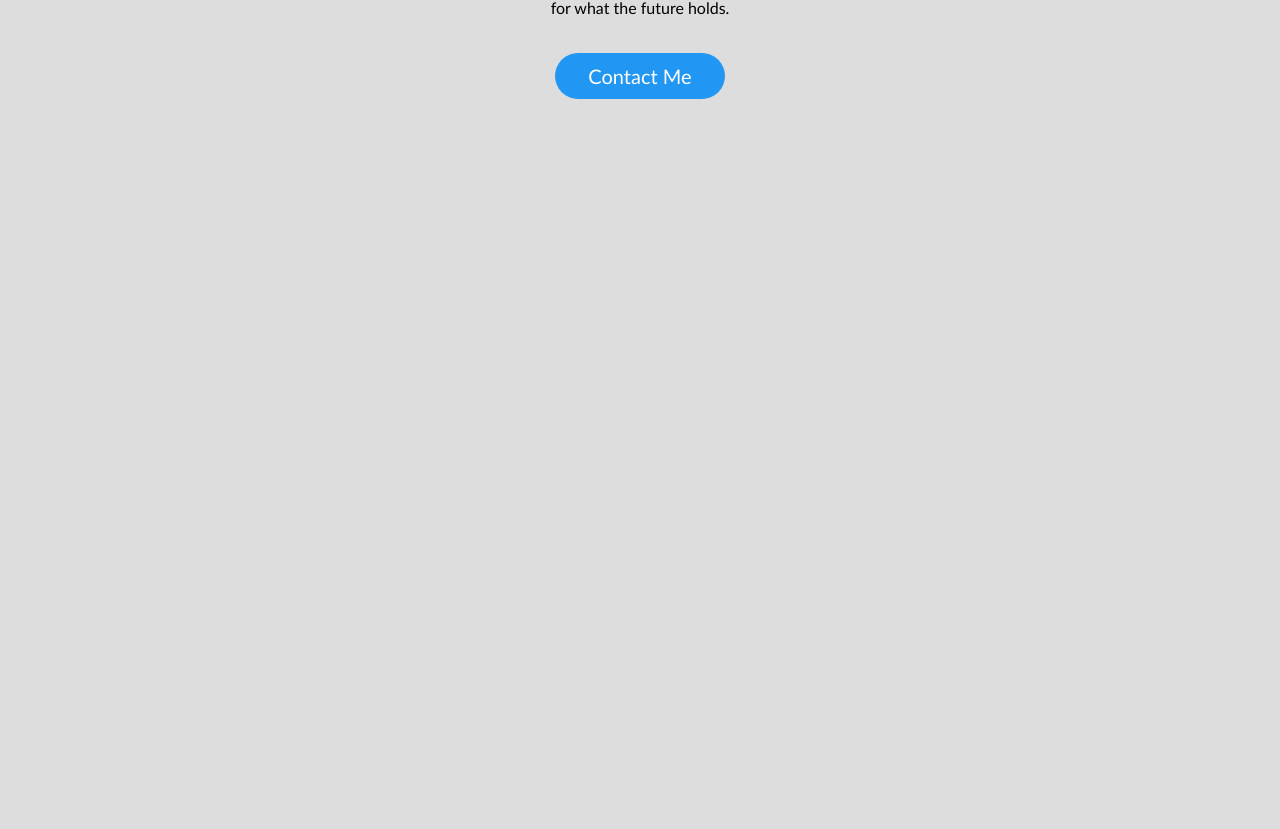
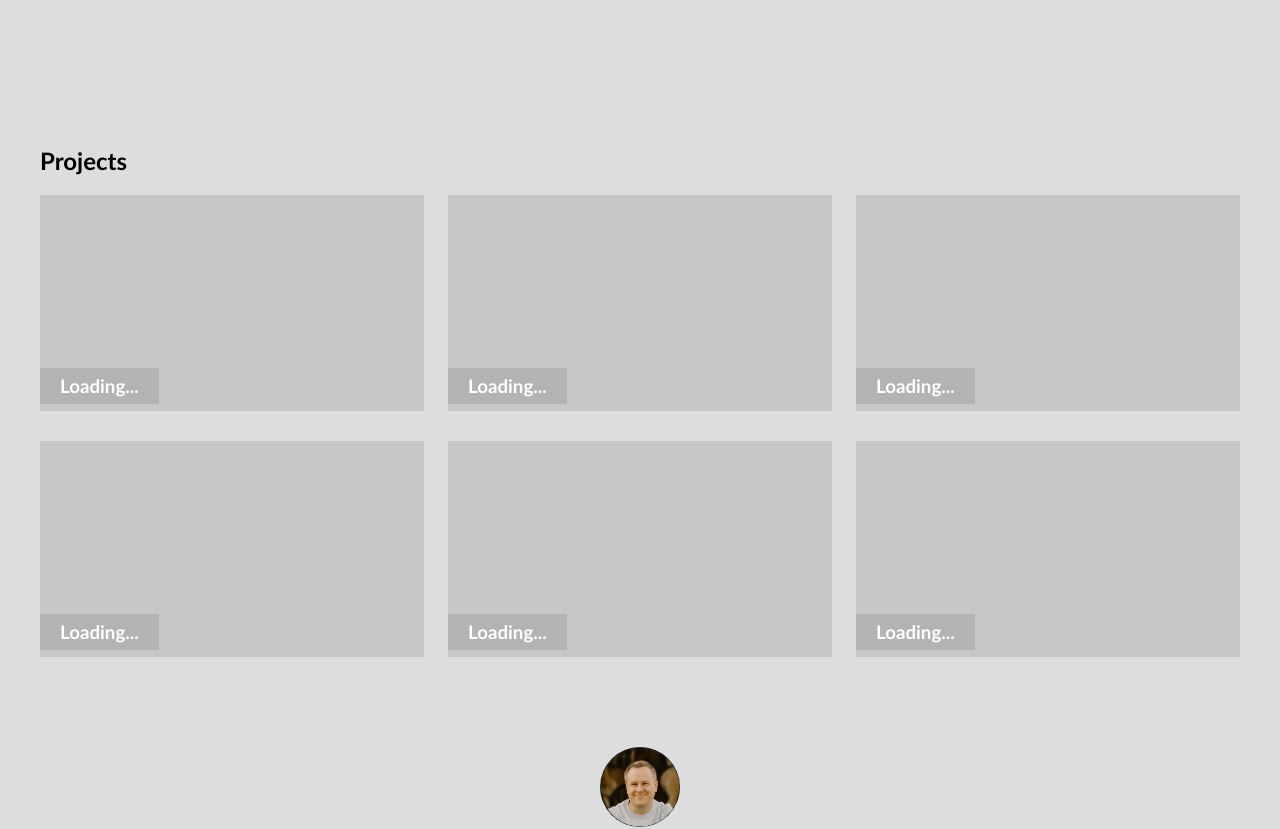
Before and after one commit to GiedriusT/tamulaitis-page, a React (Create React App) app: page / in a window 1280 px wide. Shown: the part 473-1302 px from the top of the page. Before the commit the page ends 800 px from the top, so only its background shows below. Built offline with nearby package versions, Linux system fonts and the light colour scheme.

Commit message:
Move pages and add routing

```diff
--- a/src/App.tsx
+++ b/src/App.tsx
@@ -1,10 +1,12 @@
 import React from 'react';
+import { RouterProvider } from 'react-router-dom';
 import Layout from './components/Layout/Layout';
+import router from './router';
 
 const App: React.FC = () => {
   return (
     <Layout>
-      Dumbeldoras
+      <RouterProvider router={router} />
     </Layout>
   );
 }
--- a/src/components/ProjectList/ProjectList.styles.ts
+++ b/src/components/ProjectList/ProjectList.styles.ts
@@ -8,4 +8,5 @@ export const ProjectsItemsListContainer = styled.div`
   display: flex;
   flex-wrap: wrap;
   justify-content: space-between;
+  row-gap: 30px;
 `;
--- a/src/components/ProjectList/ProjectList.tsx
+++ b/src/components/ProjectList/ProjectList.tsx
@@ -15,11 +15,21 @@ const ProjectList: React.FC = () => {
   //     }
   //   }
   // `);
+  const data: any = null;
+
+  const renderEmptyItem = (count: number) => {
+    const emptyItems = [];
+    for (let i = 0; i < count; i++) {
+      emptyItems.push(<ProjectListItem key={i} />);
+    }
+    return emptyItems;
+  }
 
   return (
     <ProjectsContainer>
       <h2>Projects</h2>
       <ProjectsItemsListContainer>
+        {data ? renderEmptyItem(3) : renderEmptyItem(6)}
         {/* {data.allContentfulProject.edges.map(({ node }) => <ProjectListItem node={node} />)} */}
       </ProjectsItemsListContainer>
     </ProjectsContainer>
--- a/src/components/ProjectList/ProjectListItem/ProjectListItem.styles.ts
+++ b/src/components/ProjectList/ProjectListItem/ProjectListItem.styles.ts
@@ -9,6 +9,7 @@ export const ProjectListItemIternalContainer = styled.div`
   width: 100%;
   height: 0;
   padding-bottom: 56.25%;
+  background-color: rgba(0, 0, 0, 0.1);
 `;
 
 export const ProjectListItemImage = styled.img`
@@ -20,12 +21,12 @@ export const ProjectListItemImage = styled.img`
   object-fit: cover;
 `;
 
-export const ProjectListItemTitle = styled.h3`
+export const ProjectListItemTitle = styled.h3<{ loading?: boolean }>`
   position: absolute;
   bottom: 7px;
   left: 0;
   width: auto;
-  background-color: black;
+  background-color: ${props => !props.loading ? 'black' : 'rgba(0, 0, 0, 0.1)'};
   color: white;
   padding: 7px 20px;
   margin: 0;
--- a/src/components/ProjectList/ProjectListItem/ProjectListItem.tsx
+++ b/src/components/ProjectList/ProjectListItem/ProjectListItem.tsx
@@ -3,18 +3,25 @@ import { Link } from 'react-router-dom';
 import { ProjectListItemContainer, ProjectListItemImage, ProjectListItemIternalContainer, ProjectListItemTitle } from "./ProjectListItem.styles";
 
 interface ProjectListItemProps {
-  node: any
+  node?: any
 };
 
 const ProjectListItem: React.FC<ProjectListItemProps> = ({ node }) => {
+  const renderInternalContainer = () => (
+    <ProjectListItemIternalContainer>
+      {node && <ProjectListItemImage src="/project-placeholder.jpg" />}
+      <ProjectListItemTitle loading={true}>{node ? node.title : 'Loading...'}</ProjectListItemTitle>
+    </ProjectListItemIternalContainer>
+  );
+
   return (
     <ProjectListItemContainer>
-      <Link to={`/project/${node.contentful_id}`}>
-        <ProjectListItemIternalContainer>
-          <ProjectListItemImage src="/project-placeholder.jpg" />
-          <ProjectListItemTitle>{node.title}</ProjectListItemTitle>
-        </ProjectListItemIternalContainer>
-      </Link>
+      {node ? (
+        <Link to={`/project/${node.contentful_id}`}>
+          {renderInternalContainer()}
+        </Link>
+      ) : renderInternalContainer()}
+
     </ProjectListItemContainer>
   )
 }
--- /dev/null
+++ b/src/pages/IndexPage/IndexPage.tsx
@@ -0,0 +1,11 @@
+import React from "react";
+import { ProjectList, Hero } from "../../components";
+
+const IndexPage = () => (
+  <>
+    <Hero />
+    <ProjectList />
+  </>
+)
+
+export default IndexPage
--- /dev/null
+++ b/src/pages/ProjectPage/ProjectPage.tsx
@@ -0,0 +1,30 @@
+import React from "react";
+import { Layout, ArticleTitle } from "../../components";
+
+const ProjectPage = () => {
+  const data: any = {
+    contentfulProject: undefined
+  };
+
+  return (
+    <Layout>
+      <ArticleTitle>{data.contentfulProject?.title}</ArticleTitle>
+      <div dangerouslySetInnerHTML={{ __html: data.contentfulProject?.article?.childMarkdownRemark?.html || '' }}></div>
+    </Layout>
+  )
+}
+
+// export const query = graphql`
+//   query ContentfulProject($contentful_id: String) {
+//     contentfulProject(contentful_id: {eq: $contentful_id}) {
+//       title
+//       article {
+//         childMarkdownRemark {
+//           html
+//         }
+//       }
+//     }
+//   }
+// `
+
+export default ProjectPage
--- /dev/null
+++ b/src/pages/index.ts
@@ -0,0 +1,2 @@
+export { default as IndexPage } from './IndexPage/IndexPage';
+export { default as ProjectPage } from './ProjectPage/ProjectPage';
--- /dev/null
+++ b/src/router.tsx
@@ -0,0 +1,11 @@
+import { createBrowserRouter } from "react-router-dom";
+import { IndexPage } from "./pages";
+
+const router = createBrowserRouter([
+  {
+    path: "/",
+    element: <IndexPage />,
+  },
+]);
+
+export default router;
```
Also changed, not shown: src/components/index.ts (+4 -4 lines).
